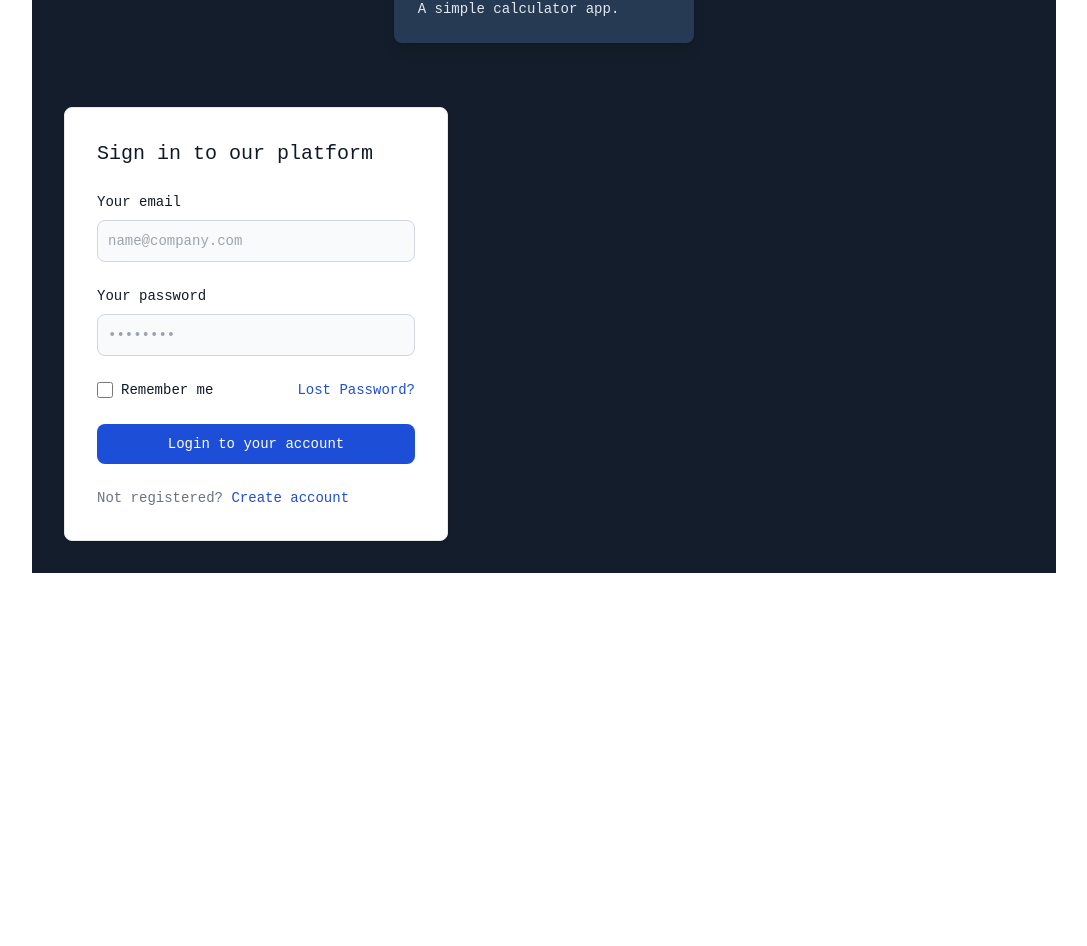
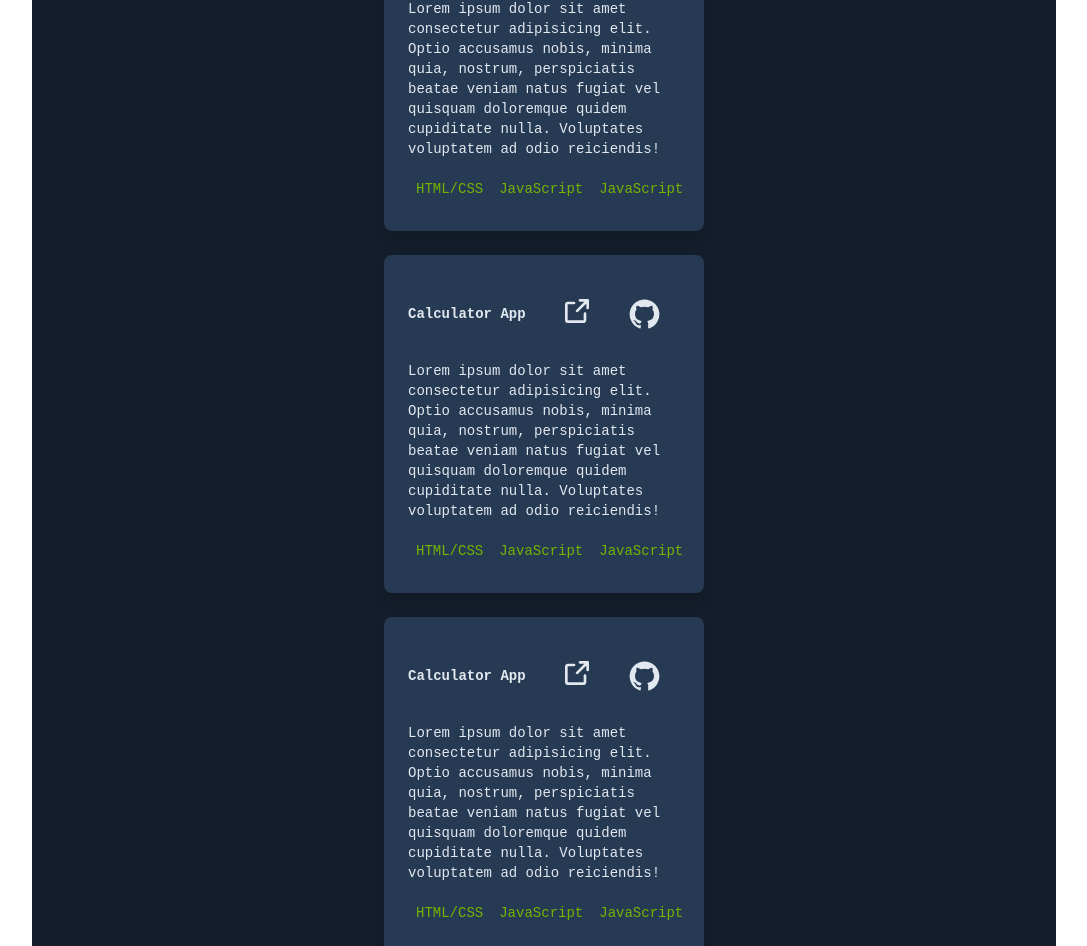
Before and after one commit to Sean-Thomo/portfolio, a Next.js app: page / in a window 1280 px wide. Shown: the part 1635-2581 px from the top of the page, without its empty margins (96-1183 px from the left). Before the commit the page ends 2208 px from the top, so only its background shows below. Built offline with nearby package versions, Linux system fonts and the light colour scheme.

Commit message:
chore(cards and contact form): Add more styling to contact form and project cards

```diff
--- a/src/app/globals.css
+++ b/src/app/globals.css
@@ -30,6 +30,12 @@ header .nav-btn {
   visibility: hidden;
   opacity: 0;
   font-size: 1.5rem;
+}
+
+h3 {
+  color: #a4b1cd;
+  -webkit-text-fill-color: transparent;
+  -webkit-text-stroke-width: 1px;
 }
 
 @media only screen and (max-width:768px) {
--- a/src/app/page.tsx
+++ b/src/app/page.tsx
@@ -106,13 +106,14 @@ export default function Home() {
                 <h2 className="flex justify-end" ><span className="text-lime-500">02. </span>Projects</h2>
             </div>
 
-            <div className="flex justify-center items-center my-16">
+            <div className="flex flex-col justify-center items-center my-16">
                 <div className="max-w-xs mx-auto rounded-lg p-6 bg-mirage-900 ring-1 ring-slate-900/5 shadow-lg space-y-3
                     transition duration-150 ease-in-out hover:bg-mirage-700 hover:ring-mirage-600 hover:scale-110
                     hover:-translate-y-1">
-                    <div className="flex items-center">
+                    <div className="flex justify-between items-center">
                         <h1 className="text-slate-200 group-hover:text-white text-sm font-semibold">Calculator App</h1>
 
+                        <div className="flex">
                             <Link href="" className='m-5'>
                                 <svg className='transition ease-in-out text-slate-200 hover:text-lime-600 hover:scale-110 duration-150' width={24} height={24}><use xlinkHref="/appIcons.svg#external-link"/></svg>
                             </Link>
@@ -120,36 +121,102 @@ export default function Home() {
                                 <svg className='transition ease-in-out text-slate-200 hover:text-lime-600 hover:scale-110 duration-150' width={31} height={30}><use xlinkHref="/appIcons.svg#github"/></svg>
                             </Link>
                         </div>
+                    </div>
 
-                    <p className="text-slate-200 group-hover:text-white text-sm">A simple calculator app.</p>
+                    <p className="text-slate-200 group-hover:text-white text-sm">
+                        Lorem ipsum dolor sit amet consectetur adipisicing elit. Optio accusamus nobis, minima quia,
+                        nostrum, perspiciatis beatae veniam natus fugiat vel quisquam doloremque quidem cupiditate nulla.
+                        Voluptates voluptatem ad odio reiciendis!
+                    </p>
+
+                    <div className="flex text-sm text-lime-600">
+                        <p className="m-2">HTML/CSS</p>
+                        <p className="m-2">JavaScript</p>
+                        <p className="m-2">JavaScript</p>
+                    </div>
+                </div>
+
+                <div className="max-w-xs mx-auto mt-6 rounded-lg p-6 bg-mirage-900 ring-1 ring-slate-900/5 shadow-lg space-y-3
+                    transition duration-150 ease-in-out hover:bg-mirage-700 hover:ring-mirage-600 hover:scale-110
+                    hover:-translate-y-1">
+                    <div className="flex justify-between items-center">
+                        <h1 className="text-slate-200 group-hover:text-white text-sm font-semibold">Calculator App</h1>
+
+                        <div className="flex">
+                            <Link href="" className='m-5'>
+                                <svg className='transition ease-in-out text-slate-200 hover:text-lime-600 hover:scale-110 duration-150' width={24} height={24}><use xlinkHref="/appIcons.svg#external-link"/></svg>
+                            </Link>
+                            <Link href="" className='m-5'>
+                                <svg className='transition ease-in-out text-slate-200 hover:text-lime-600 hover:scale-110 duration-150' width={31} height={30}><use xlinkHref="/appIcons.svg#github"/></svg>
+                            </Link>
+                        </div>
+                    </div>
+
+                    <p className="text-slate-200 group-hover:text-white text-sm">
+                        Lorem ipsum dolor sit amet consectetur adipisicing elit. Optio accusamus nobis, minima quia,
+                        nostrum, perspiciatis beatae veniam natus fugiat vel quisquam doloremque quidem cupiditate nulla.
+                        Voluptates voluptatem ad odio reiciendis!
+                    </p>
+
+                    <div className="flex text-sm text-lime-600">
+                        <p className="m-2">HTML/CSS</p>
+                        <p className="m-2">JavaScript</p>
+                        <p className="m-2">JavaScript</p>
+                    </div>
+                </div>
+
+                <div className="max-w-xs mx-auto mt-6 rounded-lg p-6 bg-mirage-900 ring-1 ring-slate-900/5 shadow-lg space-y-3
+                    transition duration-150 ease-in-out hover:bg-mirage-700 hover:ring-mirage-600 hover:scale-110
+                    hover:-translate-y-1">
+                    <div className="flex justify-between items-center">
+                        <h1 className="text-slate-200 group-hover:text-white text-sm font-semibold">Calculator App</h1>
+
+                        <div className="flex">
+                            <Link href="" className='m-5'>
+                                <svg className='transition ease-in-out text-slate-200 hover:text-lime-600 hover:scale-110 duration-150' width={24} height={24}><use xlinkHref="/appIcons.svg#external-link"/></svg>
+                            </Link>
+                            <Link href="" className='m-5'>
+                                <svg className='transition ease-in-out text-slate-200 hover:text-lime-600 hover:scale-110 duration-150' width={31} height={30}><use xlinkHref="/appIcons.svg#github"/></svg>
+                            </Link>
+                        </div>
+                    </div>
+
+                    <p className="text-slate-200 group-hover:text-white text-sm">
+                        Lorem ipsum dolor sit amet consectetur adipisicing elit. Optio accusamus nobis, minima quia,
+                        nostrum, perspiciatis beatae veniam natus fugiat vel quisquam doloremque quidem cupiditate nulla.
+                        Voluptates voluptatem ad odio reiciendis!
+                    </p>
+
+                    <div className="flex text-sm text-lime-600">
+                        <p className="m-2">HTML/CSS</p>
+                        <p className="m-2">JavaScript</p>
+                        <p className="m-2">JavaScript</p>
+                    </div>
                 </div>
             </div>
 
             {/* Contact */}
-            <div className="w-full max-w-sm p-4 bg-white border border-gray-200 rounded-lg shadow sm:p-6 md:p-8 dark:bg-gray-800 dark:border-gray-700">
+            <div className="w-full max-w-sm p-4 bg-white rounded-lg shadow sm:p-6 md:p-8 dark:bg-gray-800 dark:border-gray-700">
                 <form className="space-y-6" action="#">
-                    <h5 className="text-xl font-medium text-gray-900 dark:text-white">Sign in to our platform</h5>
+                    <h5 className="text-xl font-medium text-gray-900 dark:text-white">Lets Chat!</h5>
                     <div>
-                        <label htmlFor="email" className="block mb-2 text-sm font-medium text-gray-900 dark:text-white">Your email</label>
-                        <input type="email" name="email" id="email" className="bg-gray-50 border border-gray-300 text-gray-900 text-sm rounded-lg focus:ring-blue-500 focus:border-blue-500 block w-full p-2.5 dark:bg-gray-600 dark:border-gray-500 dark:placeholder-gray-400 dark:text-white" placeholder="name@company.com" required/>
+                        <label htmlFor="name" className="block mb-2 text-sm font-medium text-gray-900 dark:text-white">Your Name</label>
+                        <input type="name" name="name" id="name" className="bg-gray-50 border border-gray-300
+                        text-gray-900 text-sm rounded-lg focus:ring-blue-500 focus:border-blue-500 block
+                        w-full p-2.5 dark:bg-gray-600 dark:border-gray-500 dark:placeholder-gray-400
+                        dark:text-white" placeholder="John Doe" required/>
                     </div>
                     <div>
-                        <label htmlFor="password" className="block mb-2 text-sm font-medium text-gray-900 dark:text-white">Your password</label>
-                        <input type="password" name="password" id="password" placeholder="••••••••" className="bg-gray-50 border border-gray-300 text-gray-900 text-sm rounded-lg focus:ring-blue-500 focus:border-blue-500 block w-full p-2.5 dark:bg-gray-600 dark:border-gray-500 dark:placeholder-gray-400 dark:text-white" required/>
+                        <label htmlFor="message" className="block mb-2 text-sm font-medium text-gray-900 dark:text-white">Your Message</label>
+                        <textarea name="message" id="message" placeholder="Message..." className="bg-gray-50 border
+                        border-gray-300 text-gray-900 text-sm rounded-lg focus:ring-blue-500 focus:border-blue-500
+                        block w-full p-2.5 dark:bg-gray-600 dark:border-gray-500 dark:placeholder-gray-400
+                        dark:text-white" required/>
                     </div>
-                    <div className="flex items-start">
-                        <div className="flex items-start">
-                            <div className="flex items-center h-5">
-                                <input id="remember" type="checkbox" value="" className="w-4 h-4 border border-gray-300 rounded bg-gray-50 focus:ring-3 focus:ring-blue-300 dark:bg-gray-700 dark:border-gray-600 dark:focus:ring-blue-600 dark:ring-offset-gray-800 dark:focus:ring-offset-gray-800" required/>
-                            </div>
-                            <label htmlFor="remember" className="ml-2 text-sm font-medium text-gray-900 dark:text-gray-300">Remember me</label>
-                        </div>
-                        <a href="#" className="ml-auto text-sm text-blue-700 hover:underline dark:text-blue-500">Lost Password?</a>
-                    </div>
-                    <button type="submit" className="w-full text-white bg-blue-700 hover:bg-blue-800 focus:ring-4 focus:outline-none focus:ring-blue-300 font-medium rounded-lg text-sm px-5 py-2.5 text-center dark:bg-blue-600 dark:hover:bg-blue-700 dark:focus:ring-blue-800">Login to your account</button>
-                    <div className="text-sm font-medium text-gray-500 dark:text-gray-300">
-                        Not registered? <a href="#" className="text-blue-700 hover:underline dark:text-blue-500">Create account</a>
-                    </div>
+
+                    <button type="submit" className="w-full text-white bg-lime-600 hover:bg-lime-800 focus:ring-4
+                    focus:outline-none focus:ring-blue-300 font-medium rounded-lg text-sm px-5 py-2.5 text-center">Send</button>
+
                 </form>
             </div>
 
```
Also changed, not shown: src/components/navbar/Navbar.tsx (+4 -9 lines). Lines whose indentation alone changed are shown as unchanged.
